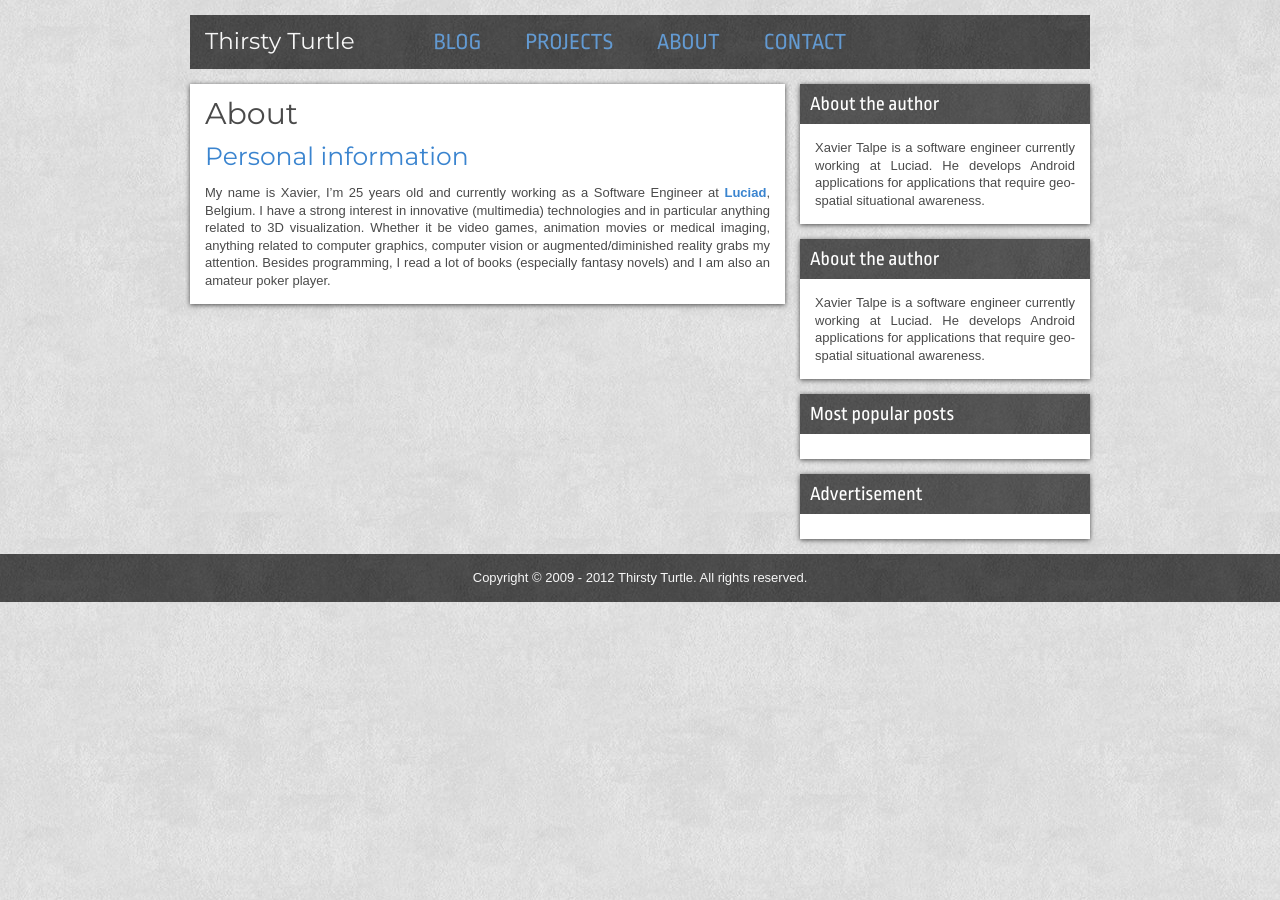
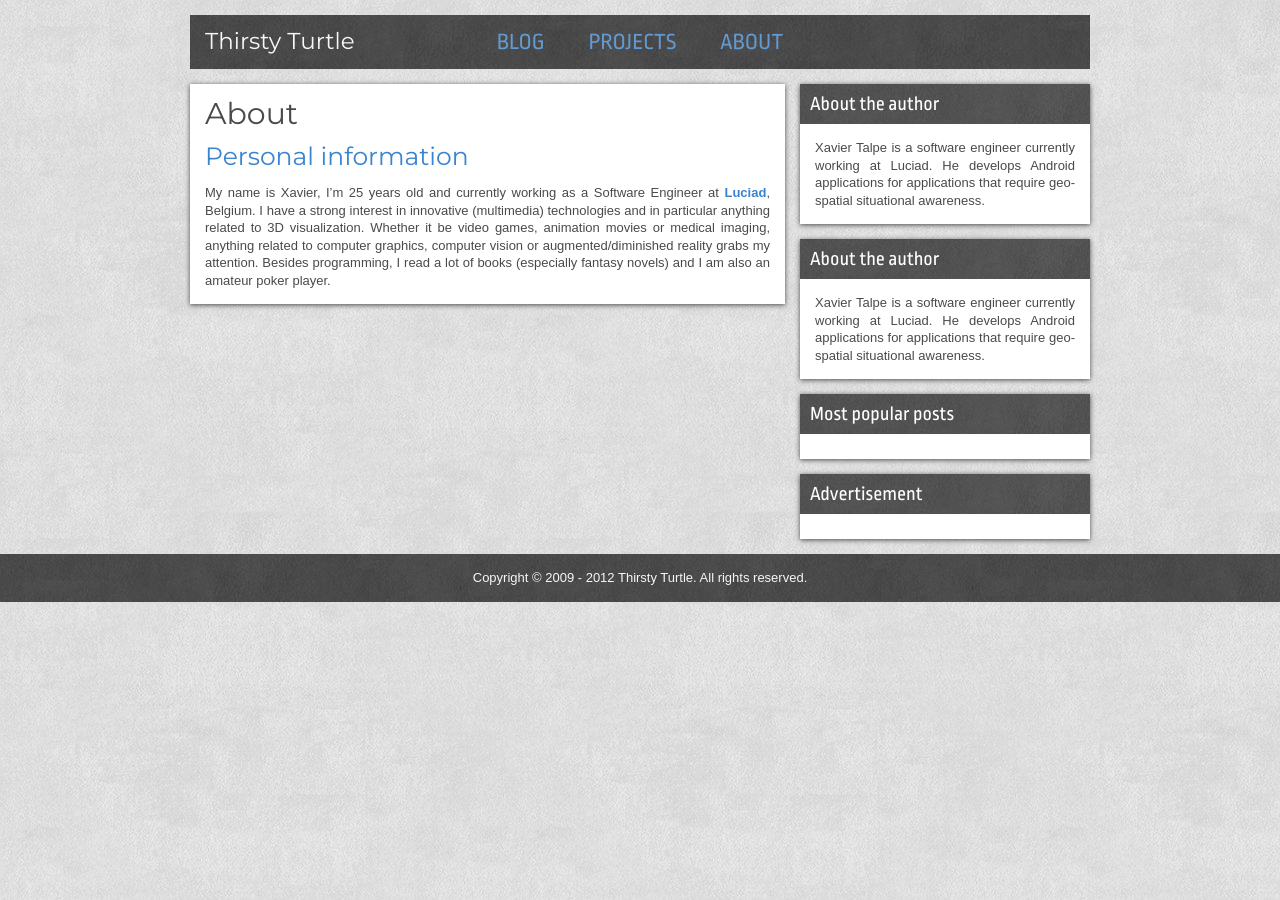
Before and after one commit to XavierTalpe/site-thirsty-turtle, a Jekyll site: the page built from about.html, in a window 1280 px wide. Built offline with Jekyll 4.4.1, drawn with Linux system fonts in a browser that asks for light colours; comment, search, counter and statistics services are not loaded.

Commit message:
Removed contact page.

```diff
--- a/_layouts/default.html
+++ b/_layouts/default.html
@@ -24,7 +24,6 @@
         <li><a href="/">Blog</a></li>
         <li><a href="/projects.html">Projects</a></li>
         <li><a href="/about.html">About</a></li>
-        <li><a href="/contact.html">Contact</a></li>
       </ul>
     </nav>
   </header>
```
Also changed, not shown: contact.html (deleted).
